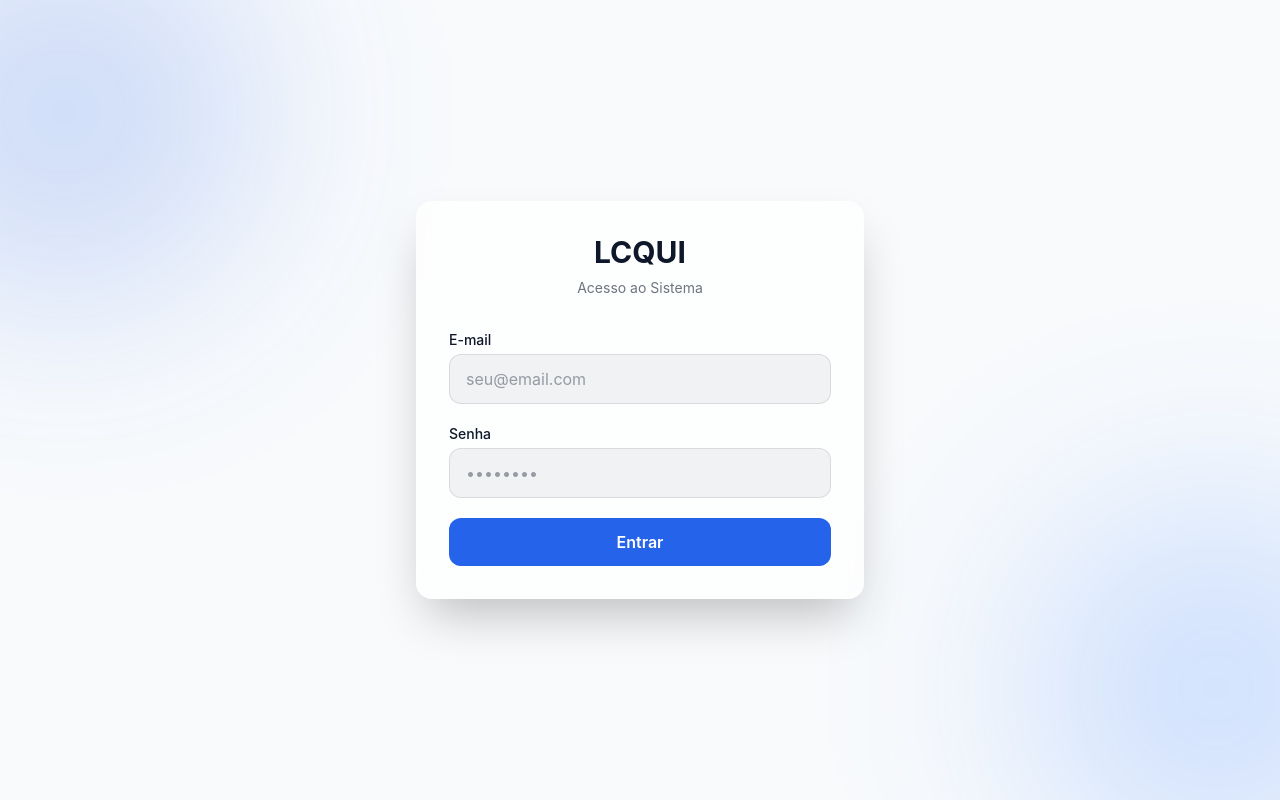
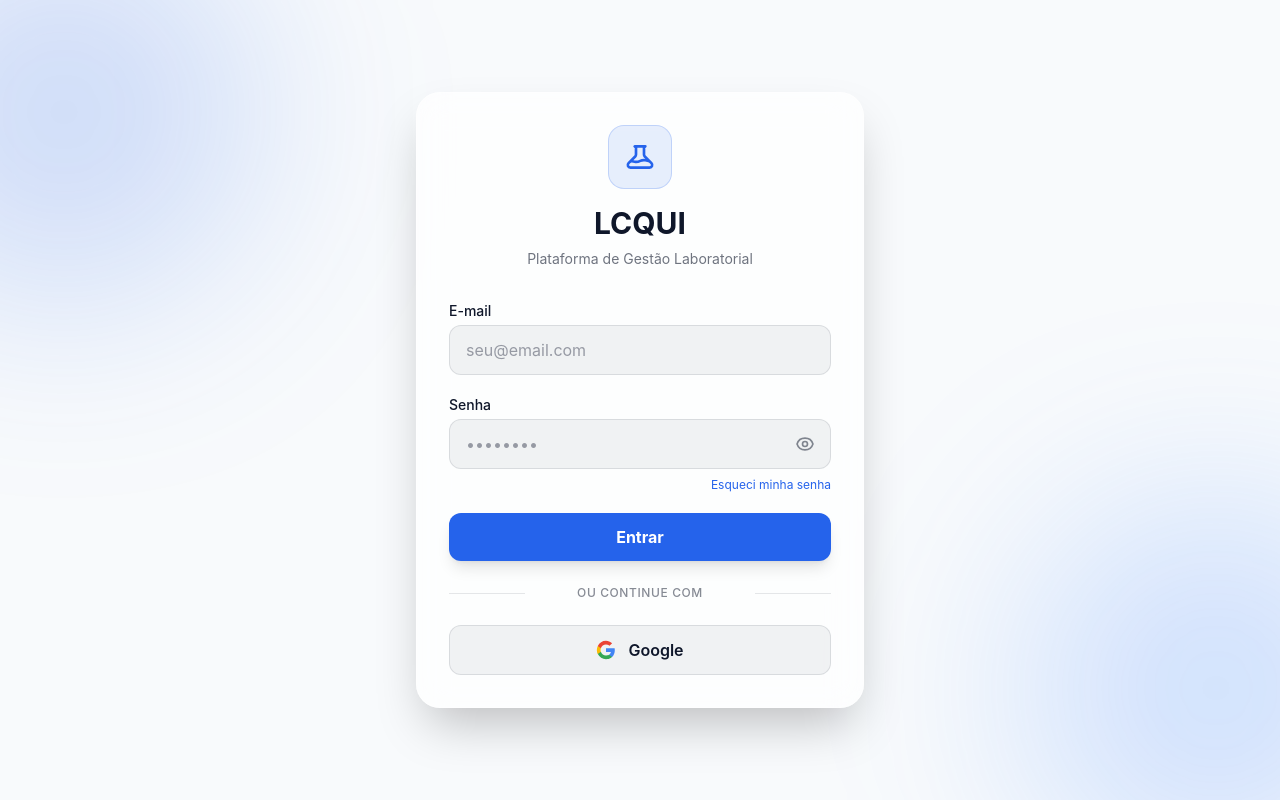
Before and after one commit to Zadoque/LCQUI, a Next.js app in the folder frontend/: page /login in a window 1280 px wide. Built offline with nearby package versions, Linux system fonts and the light colour scheme; no server answers.

Commit message:
Fix (frontend): Implementa requisitos de UX avançados na tela de Login (Google Auth, Esqueceu Senha, Olho Mágico e Modal Spinner) conforme main.tex

```diff
--- a/frontend/src/app/login/page.tsx
+++ b/frontend/src/app/login/page.tsx
@@ -1,7 +1,12 @@
 "use client";
 
 import React, { useState } from "react";
-import { signInWithEmailAndPassword } from "firebase/auth";
+import {
+  signInWithEmailAndPassword,
+  GoogleAuthProvider,
+  signInWithPopup,
+  sendPasswordResetEmail
+} from "firebase/auth";
 import { auth } from "@/lib/firebase/config";
 import { useRouter } from "next/navigation";
 import { useAuth } from "@/contexts/AuthContext";
@@ -9,36 +14,76 @@ import { useAuth } from "@/contexts/AuthContext";
 export default function LoginPage() {
   const [email, setEmail] = useState("");
   const [password, setPassword] = useState("");
+  const [showPassword, setShowPassword] = useState(false);
   const [errorMsg, setErrorMsg] = useState("");
+  const [successMsg, setSuccessMsg] = useState("");
   const [isLoadingForm, setIsLoadingForm] = useState(false);
+
   const router = useRouter();
 
-  // Se o usuário acessar /login mas já estiver logado, redireciona
+  // Redirecionamento inteligente
   const { user, isLoading } = useAuth();
   if (!isLoading && user) {
     router.replace("/");
     return null;
   }
 
-  const handleLogin = async (e: React.FormEvent) => {
+  const handleEmailLogin = async (e: React.FormEvent) => {
     e.preventDefault();
     setIsLoadingForm(true);
     setErrorMsg("");
+    setSuccessMsg("");
 
     try {
       await signInWithEmailAndPassword(auth, email, password);
-      // O ProtectedRoute ou o contexto no root cuidará do redirecionamento
       router.push("/");
     } catch (error: any) {
-      // Normalização de Mensagens (Prevenção de Enumeração de Contas)
-      // Evitamos dizer "user-not-found" ou "wrong-password" explicitamente.
       setErrorMsg("Credenciais inválidas. Verifique seu e-mail e senha.");
     } finally {
       setIsLoadingForm(false);
     }
   };
 
-  if (isLoading) return null; // Evita flash da tela de login se já estiver logado
+  const handleGoogleLogin = async () => {
+    setIsLoadingForm(true);
+    setErrorMsg("");
+    setSuccessMsg("");
+    const provider = new GoogleAuthProvider();
+
+    try {
+      await signInWithPopup(auth, provider);
+      router.push("/");
+    } catch (error: any) {
+      setErrorMsg("Falha ao autenticar com o Google. Tente novamente.");
+    } finally {
+      setIsLoadingForm(false);
+    }
+  };
+
+  const handleForgotPassword = async () => {
+    if (!email) {
+      setErrorMsg("Por favor, preencha o campo de e-mail antes de redefinir a senha.");
+      return;
+    }
+    setIsLoadingForm(true);
+    setErrorMsg("");
+    try {
+      await sendPasswordResetEmail(auth, email);
+      setSuccessMsg("Link de redefinição de senha enviado para o seu e-mail!");
+    } catch (error) {
+      setErrorMsg("Erro ao enviar e-mail de recuperação. Tente novamente.");
+    } finally {
+      setIsLoadingForm(false);
+    }
+  };
+
+  if (isLoading) {
+    return (
+      <main className="min-h-screen flex items-center justify-center bg-background">
+        <div className="animate-spin rounded-full h-12 w-12 border-t-2 border-b-2 border-primary"></div>
+      </main>
+    );
+  }
 
   return (
     <main className="min-h-screen flex items-center justify-center bg-background p-4 relative overflow-hidden">
@@ -46,13 +91,18 @@ export default function LoginPage() {
       <div className="absolute top-[-10%] left-[-10%] w-96 h-96 bg-primary/20 rounded-full blur-[100px] pointer-events-none" />
       <div className="absolute bottom-[-10%] right-[-10%] w-96 h-96 bg-blue-500/20 rounded-full blur-[100px] pointer-events-none" />
 
-      <div className="glass-panel w-full max-w-md p-8 rounded-2xl shadow-2xl relative z-10 transition-all duration-300">
+      <div className="glass-panel w-full max-w-md p-8 rounded-3xl shadow-2xl relative z-10 transition-all duration-300 border border-foreground/10 hover:border-primary/30">
         <div className="text-center mb-8">
+          <div className="mx-auto w-16 h-16 bg-primary/10 rounded-2xl flex items-center justify-center mb-4 border border-primary/20">
+             <svg className="w-8 h-8 text-primary" fill="none" viewBox="0 0 24 24" stroke="currentColor">
+               <path strokeLinecap="round" strokeLinejoin="round" strokeWidth="2" d="M19.428 15.428a2 2 0 00-1.022-.547l-2.387-.477a6 6 0 00-3.86.517l-.318.158a6 6 0 01-3.86.517L6.05 15.21a2 2 0 00-1.806.547M8 4h8l-1 1v5.172a2 2 0 00.586 1.414l5 5c1.26 1.26.367 3.414-1.415 3.414H4.828c-1.782 0-2.674-2.154-1.414-3.414l5-5A2 2 0 009 10.172V5L8 4z" />
+             </svg>
+          </div>
           <h1 className="text-3xl font-bold text-foreground">LCQUI</h1>
-          <p className="text-sm text-foreground/60 mt-2">Acesso ao Sistema</p>
+          <p className="text-sm text-foreground/60 mt-2">Plataforma de Gestão Laboratorial</p>
         </div>
 
-        <form onSubmit={handleLogin} className="space-y-5">
+        <form onSubmit={handleEmailLogin} className="space-y-5">
           <div>
             <label className="block text-sm font-medium text-foreground mb-1">E-mail</label>
             <input
@@ -60,33 +110,67 @@ export default function LoginPage() {
               value={email}
               onChange={(e) => setEmail(e.target.value)}
               required
-              className="w-full px-4 py-3 rounded-xl bg-foreground/5 border border-foreground/10 text-foreground placeholder-foreground/40 focus:outline-none focus:ring-2 focus:ring-primary transition-all"
+              className="w-full px-4 py-3 rounded-xl bg-foreground/5 border border-foreground/10 text-foreground placeholder-foreground/40 focus:outline-none focus:ring-2 focus:ring-primary transition-all hover:bg-foreground/10"
               placeholder="seu@email.com"
             />
           </div>
 
           <div>
             <label className="block text-sm font-medium text-foreground mb-1">Senha</label>
+            <div className="relative">
               <input
-              type="password"
+                type={showPassword ? "text" : "password"}
                 value={password}
                 onChange={(e) => setPassword(e.target.value)}
                 required
-              className="w-full px-4 py-3 rounded-xl bg-foreground/5 border border-foreground/10 text-foreground placeholder-foreground/40 focus:outline-none focus:ring-2 focus:ring-primary transition-all"
+                className="w-full px-4 py-3 rounded-xl bg-foreground/5 border border-foreground/10 text-foreground placeholder-foreground/40 focus:outline-none focus:ring-2 focus:ring-primary transition-all pr-12 hover:bg-foreground/10"
                 placeholder="••••••••"
               />
+              <button
+                type="button"
+                onClick={() => setShowPassword(!showPassword)}
+                className="absolute right-3 top-1/2 -translate-y-1/2 p-1 text-foreground/50 hover:text-primary transition-colors"
+              >
+                {showPassword ? (
+                   <svg className="w-5 h-5" fill="none" viewBox="0 0 24 24" stroke="currentColor">
+                     <path strokeLinecap="round" strokeLinejoin="round" strokeWidth="2" d="M13.875 18.825A10.05 10.05 0 0112 19c-4.478 0-8.268-2.943-9.543-7a9.97 9.97 0 011.563-3.029m5.858.908a3 3 0 114.243 4.243M9.878 9.878l4.242 4.242M9.88 9.88l-3.29-3.29m7.532 7.532l3.29 3.29M3 3l3.59 3.59m0 0A9.953 9.953 0 0112 5c4.478 0 8.268 2.943 9.543 7a10.025 10.025 0 01-4.132 5.411m0 0L21 21" />
+                   </svg>
+                ) : (
+                  <svg className="w-5 h-5" fill="none" viewBox="0 0 24 24" stroke="currentColor">
+                    <path strokeLinecap="round" strokeLinejoin="round" strokeWidth="2" d="M15 12a3 3 0 11-6 0 3 3 0 016 0z" />
+                    <path strokeLinecap="round" strokeLinejoin="round" strokeWidth="2" d="M2.458 12C3.732 7.943 7.523 5 12 5c4.478 0 8.268 2.943 9.542 7-1.274 4.057-5.064 7-9.542 7-4.477 0-8.268-2.943-9.542-7z" />
+                  </svg>
+                )}
+              </button>
+            </div>
+
+            <div className="flex justify-end mt-2">
+              <button
+                type="button"
+                onClick={handleForgotPassword}
+                className="text-xs text-primary hover:underline"
+              >
+                Esqueci minha senha
+              </button>
+            </div>
           </div>
 
           {errorMsg && (
-            <div className="p-3 rounded-lg bg-red-500/10 border border-red-500/20 text-red-500 text-sm font-medium">
+            <div className="p-3 rounded-lg bg-red-500/10 border border-red-500/20 text-red-500 text-sm font-medium animate-pulse">
               {errorMsg}
+            </div>
+          )}
+
+          {successMsg && (
+            <div className="p-3 rounded-lg bg-green-500/10 border border-green-500/20 text-green-500 text-sm font-medium">
+              {successMsg}
             </div>
           )}
 
           <button
             type="submit"
             disabled={isLoadingForm}
-            className="w-full py-3 px-4 rounded-xl bg-primary text-primary-foreground font-semibold hover:bg-primary/90 focus:ring-2 focus:ring-primary focus:ring-offset-2 focus:ring-offset-background transition-all disabled:opacity-50 disabled:cursor-not-allowed flex justify-center items-center"
+            className="w-full py-3 px-4 rounded-xl bg-primary text-primary-foreground font-bold hover:bg-primary/90 focus:ring-2 focus:ring-primary focus:ring-offset-2 focus:ring-offset-background transition-all hover:-translate-y-0.5 shadow-lg hover:shadow-primary/30 disabled:opacity-50 flex justify-center items-center"
           >
             {isLoadingForm ? (
               <div className="h-5 w-5 border-2 border-white/30 border-t-white rounded-full animate-spin" />
@@ -95,7 +179,37 @@ export default function LoginPage() {
             )}
           </button>
         </form>
+
+        <div className="mt-6 flex items-center justify-between">
+          <span className="w-1/5 border-b border-foreground/10"></span>
+          <span className="text-xs text-center text-foreground/50 font-medium uppercase tracking-wider">ou continue com</span>
+          <span className="w-1/5 border-b border-foreground/10"></span>
         </div>
+
+        <button
+          onClick={handleGoogleLogin}
+          disabled={isLoadingForm}
+          className="mt-6 w-full py-3 px-4 rounded-xl bg-foreground/5 text-foreground font-semibold hover:bg-foreground/10 focus:ring-2 focus:ring-foreground/20 transition-all border border-foreground/10 flex justify-center items-center gap-3 disabled:opacity-50"
+        >
+          <svg className="w-5 h-5" viewBox="0 0 24 24">
+            <path d="M22.56 12.25c0-.78-.07-1.53-.2-2.25H12v4.26h5.92c-.26 1.37-1.04 2.53-2.21 3.31v2.77h3.57c2.08-1.92 3.28-4.74 3.28-8.09z" fill="#4285F4"/>
+            <path d="M12 23c2.97 0 5.46-.98 7.28-2.66l-3.57-2.77c-.98.66-2.23 1.06-3.71 1.06-2.86 0-5.29-1.93-6.16-4.53H2.18v2.84C3.99 20.53 7.7 23 12 23z" fill="#34A853"/>
+            <path d="M5.84 14.09c-.22-.66-.35-1.36-.35-2.09s.13-1.43.35-2.09V7.07H2.18C1.43 8.55 1 10.22 1 12s.43 3.45 1.18 4.93l2.85-2.22.81-.62z" fill="#FBBC05"/>
+            <path d="M12 5.38c1.62 0 3.06.56 4.21 1.64l3.15-3.15C17.45 2.09 14.97 1 12 1 7.7 1 3.99 3.47 2.18 7.07l3.66 2.84c.87-2.6 3.3-4.53 6.16-4.53z" fill="#EA4335"/>
+          </svg>
+          Google
+        </button>
+      </div>
+
+      {/* Loading Modal Overlay quando auth trigger is processing */}
+      {isLoadingForm && (
+        <div className="fixed inset-0 z-50 flex items-center justify-center bg-background/50 backdrop-blur-sm transition-all duration-300">
+           <div className="glass-panel p-6 rounded-2xl flex flex-col items-center gap-4 border border-primary/20 shadow-2xl shadow-primary/10">
+             <div className="animate-spin rounded-full h-10 w-10 border-t-2 border-b-2 border-primary"></div>
+             <p className="text-primary font-medium text-sm animate-pulse">Autenticando...</p>
+           </div>
+        </div>
+      )}
     </main>
   );
 }
```
Lines whose indentation alone changed are shown as unchanged.
